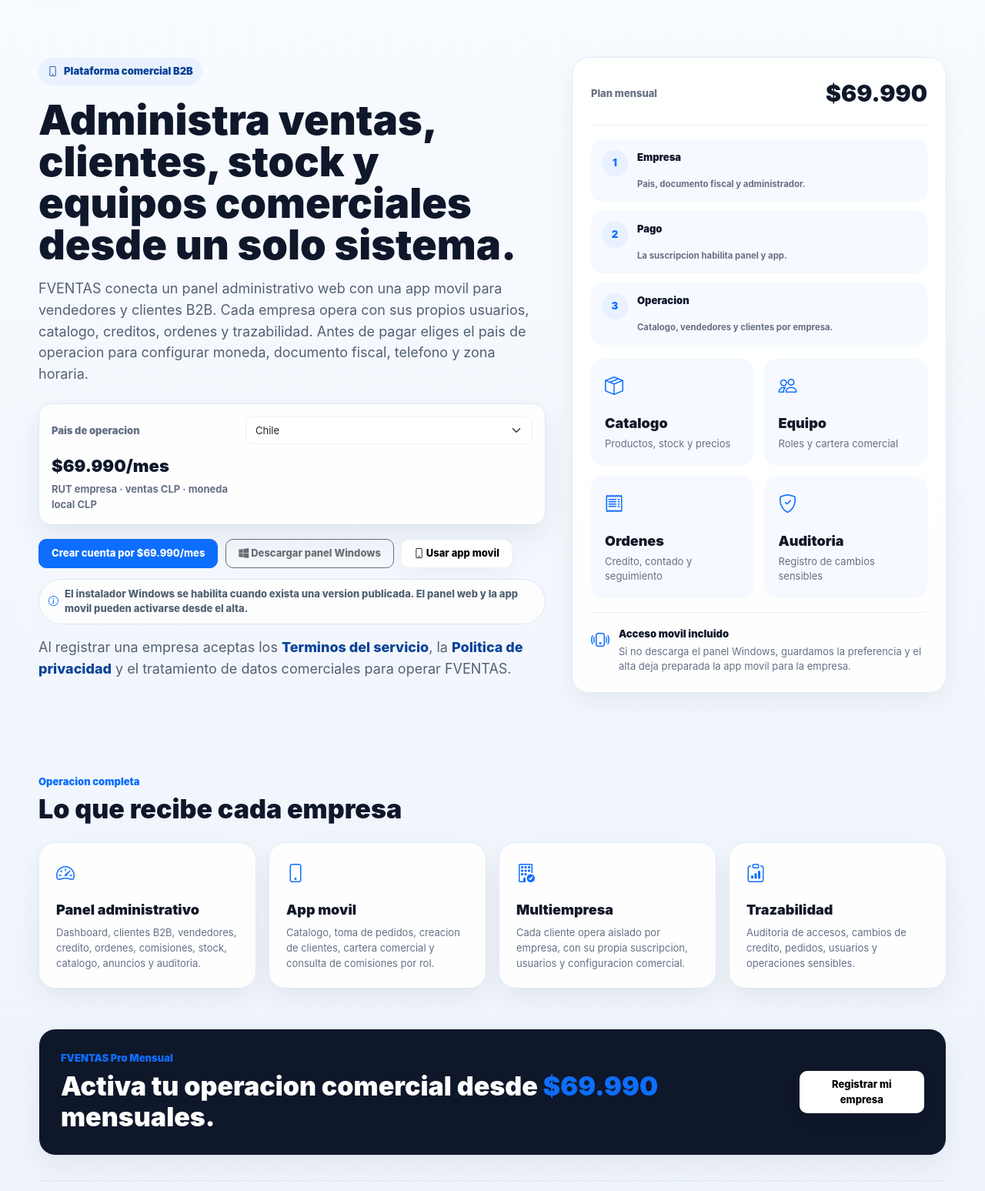
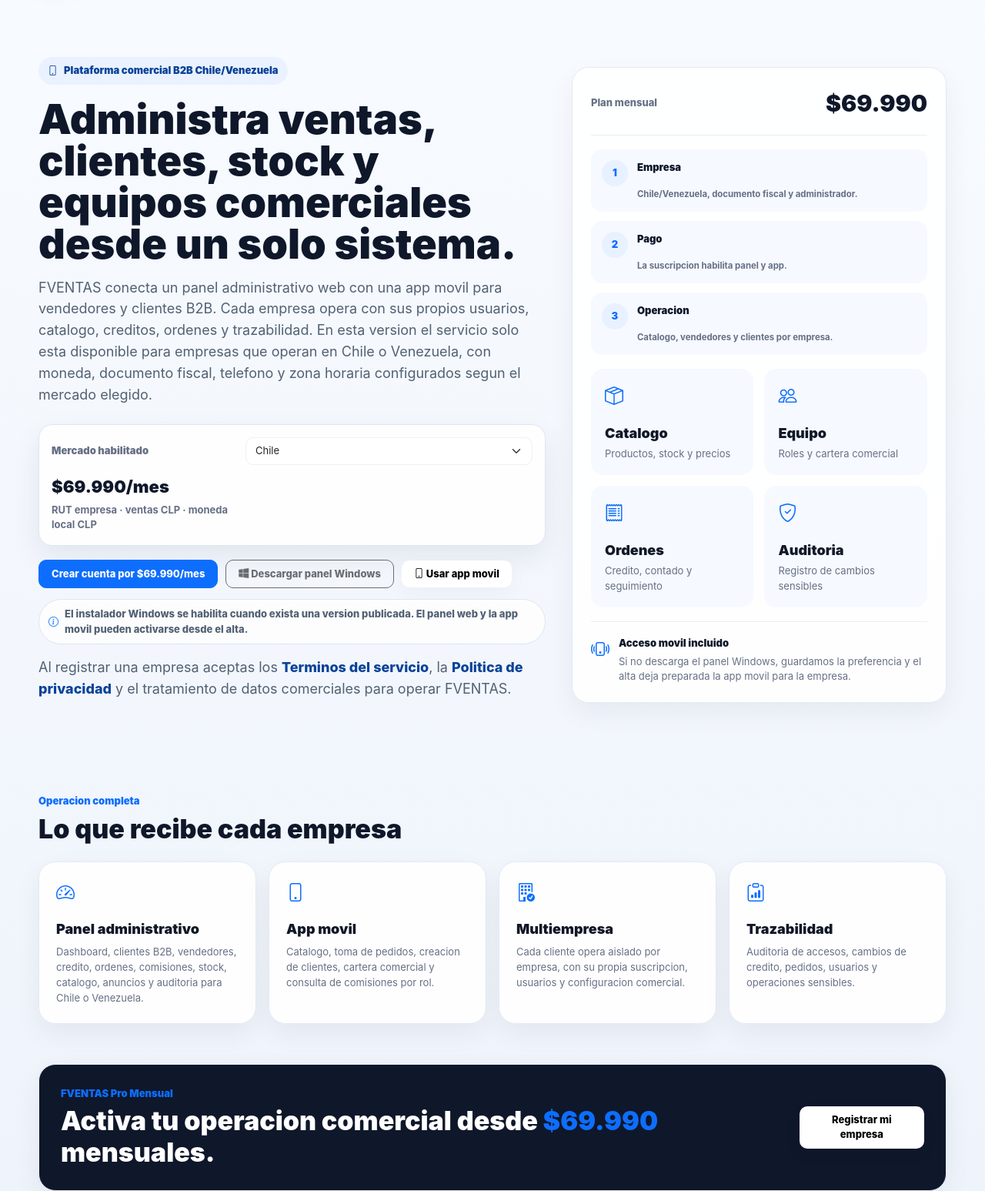
Before and after one commit to Jcarlosd27/wulkan-venezuela, a Flask app: page / in a window 1280 px wide. Shown: the part 86-1633 px from the top of the page at 77% size. Run offline with Flask 3, Linux system fonts and the light colour scheme.

Commit message:
Clarify Chile and Venezuela landing scope

```diff
--- a/backend/api/templates/landing.html
+++ b/backend/api/templates/landing.html
@@ -3,7 +3,7 @@
   <head>
     <meta charset="utf-8">
     <meta name="viewport" content="width=device-width, initial-scale=1">
-    <title>FVENTAS | CRM B2B y ventas moviles</title>
+    <title>FVENTAS | B2B Chile y Venezuela</title>
     <link rel="icon" type="image/svg+xml" href="{{ url_for('static', filename='img/fventas-crm-icon.svg') }}?v=20260615-saas">
     <meta name="theme-color" content="#0d6efd">
     <link href="https://cdn.jsdelivr.net/npm/bootstrap@5.3.3/dist/css/bootstrap.min.css" rel="stylesheet" integrity="sha384-QWTKZyjpPEjISv5WaRU9OFeRpok6YctnYmDr5pNlyT2bRjXh0JMhjY6hW+ALEwIH" crossorigin="anonymous" referrerpolicy="no-referrer">
@@ -27,15 +27,16 @@
     <main>
       <section class="landing-hero">
         <div class="landing-hero-copy">
-          <span class="landing-kicker"><i class="bi bi-phone"></i> Plataforma comercial B2B</span>
+          <span class="landing-kicker"><i class="bi bi-phone"></i> Plataforma comercial B2B Chile/Venezuela</span>
           <h1>Administra ventas, clientes, stock y equipos comerciales desde un solo sistema.</h1>
           <p>
             FVENTAS conecta un panel administrativo web con una app movil para vendedores y clientes B2B.
             Cada empresa opera con sus propios usuarios, catalogo, creditos, ordenes y trazabilidad.
-            Antes de pagar eliges el pais de operacion para configurar moneda, documento fiscal, telefono y zona horaria.
+            En esta version el servicio solo esta disponible para empresas que operan en Chile o Venezuela,
+            con moneda, documento fiscal, telefono y zona horaria configurados segun el mercado elegido.
           </p>
           <div class="landing-market-card">
-            <label for="landingMarketCountry">Pais de operacion</label>
+            <label for="landingMarketCountry">Mercado habilitado</label>
             <select id="landingMarketCountry" class="form-select">
               {% for code, label in market_country_options %}
               <option value="{{ code }}" {% if selected_market_country == code %}selected{% endif %}>{{ label }}</option>
@@ -89,7 +90,7 @@
             <strong id="landingPanelPrice">{{ plan_price_display }}</strong>
           </div>
           <div class="landing-setup-steps">
-            <div><span>1</span><strong>Empresa</strong><small>Pais, documento fiscal y administrador.</small></div>
+            <div><span>1</span><strong>Empresa</strong><small>Chile/Venezuela, documento fiscal y administrador.</small></div>
             <div><span>2</span><strong>Pago</strong><small>La suscripcion habilita panel y app.</small></div>
             <div><span>3</span><strong>Operacion</strong><small>Catalogo, vendedores y clientes por empresa.</small></div>
           </div>
@@ -118,7 +119,7 @@
           <article>
             <i class="bi bi-speedometer2"></i>
             <h3>Panel administrativo</h3>
-            <p>Dashboard, clientes B2B, vendedores, credito, ordenes, comisiones, stock, catalogo, anuncios y auditoria.</p>
+            <p>Dashboard, clientes B2B, vendedores, credito, ordenes, comisiones, stock, catalogo, anuncios y auditoria para Chile o Venezuela.</p>
           </article>
           <article>
             <i class="bi bi-phone"></i>
```
Also changed, not shown: backend/api/templates/signup.html (+4 -4 lines).
